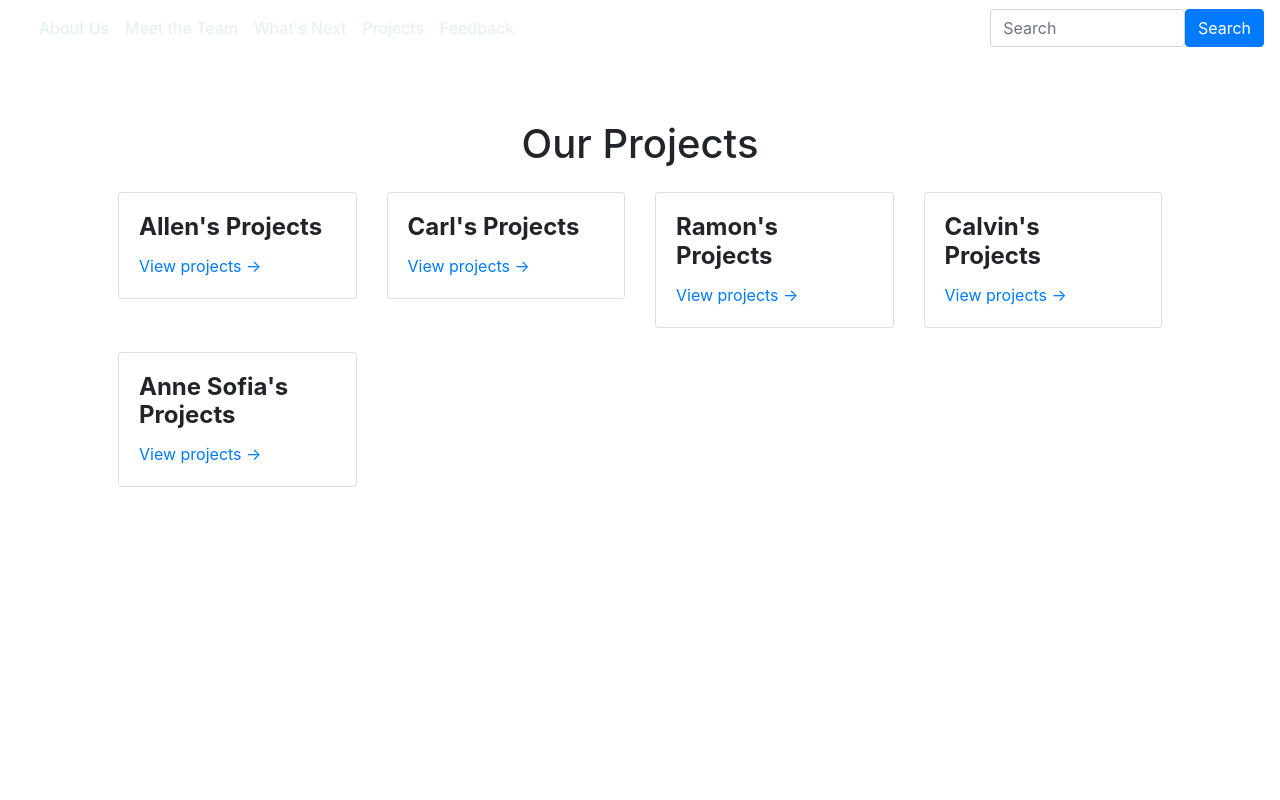
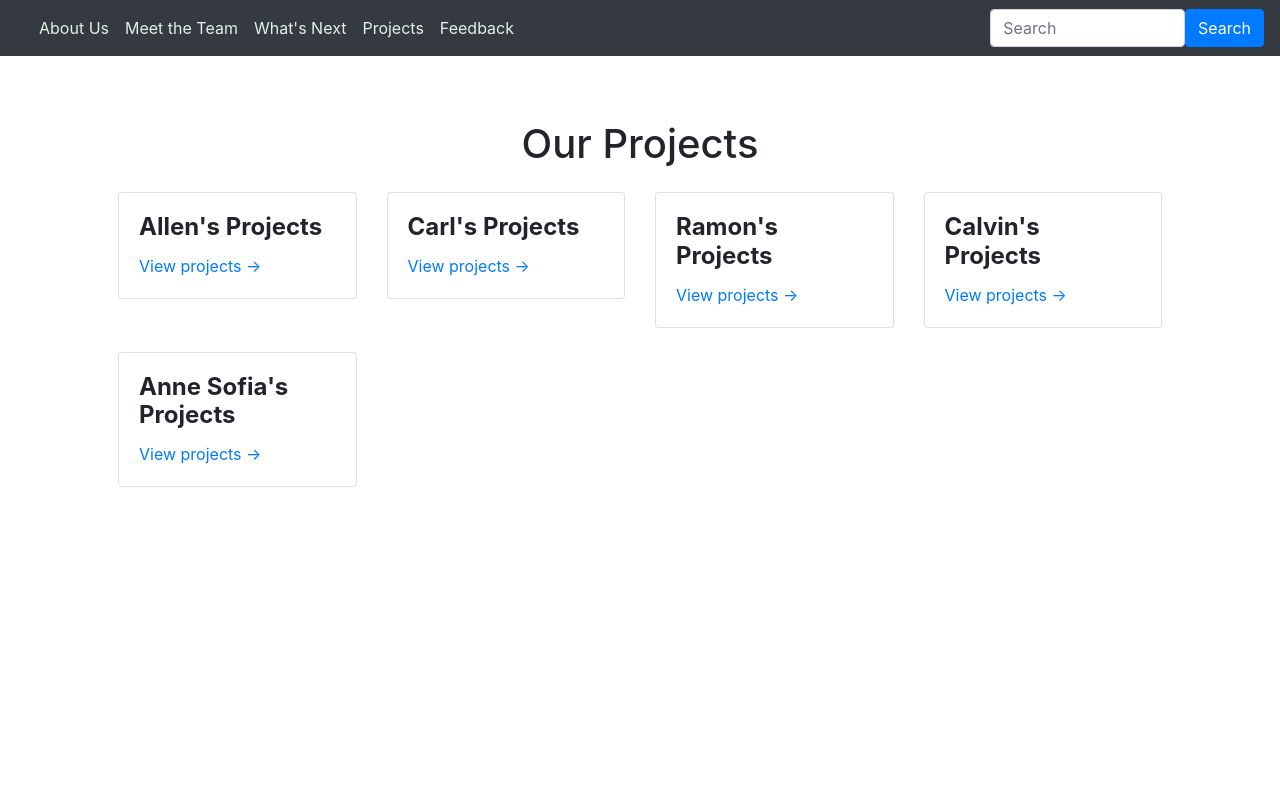
Before and after one commit to AverageProgrammer15/Q4PROJ-GROUP2, a plain HTML site: page projects.html in a window 1280 px wide. Shown: the top 800 px of the page. Drawn offline with nearby package versions, Linux system fonts and the light colour scheme; a web font is replaced by a local one.

Commit message:
Update projects.html

```diff
--- a/projects.html
+++ b/projects.html
@@ -15,7 +15,7 @@
 
 </head>
 <body>
-	<div class="navbar navbar-expand-sm" id="navigationBar">
+	<div class="navbar navbar-expand-sm bg-dark" id="navigationBar">
 		<div class="container-fluid">
 			<ul class="navbar-nav">
 				<li class="nav-item">
```
